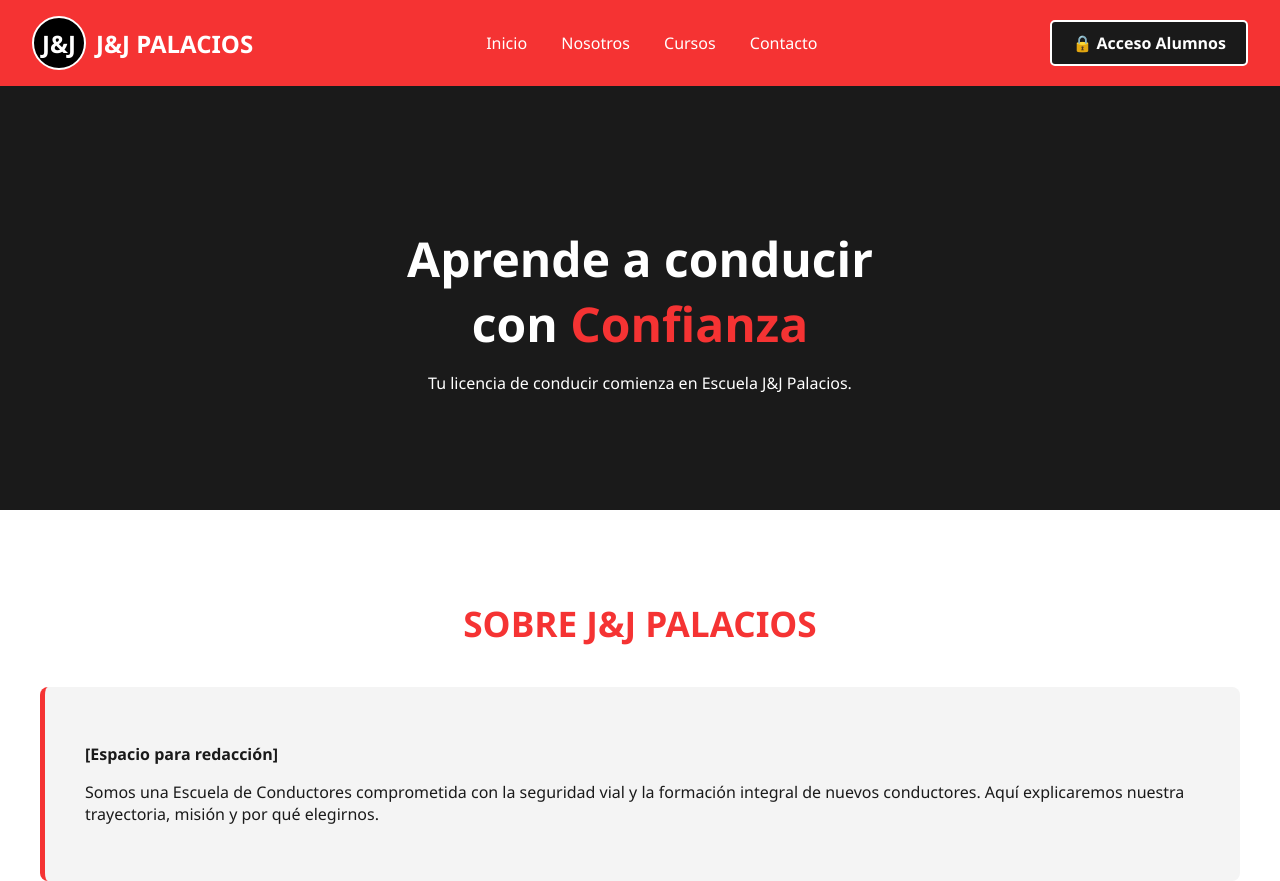
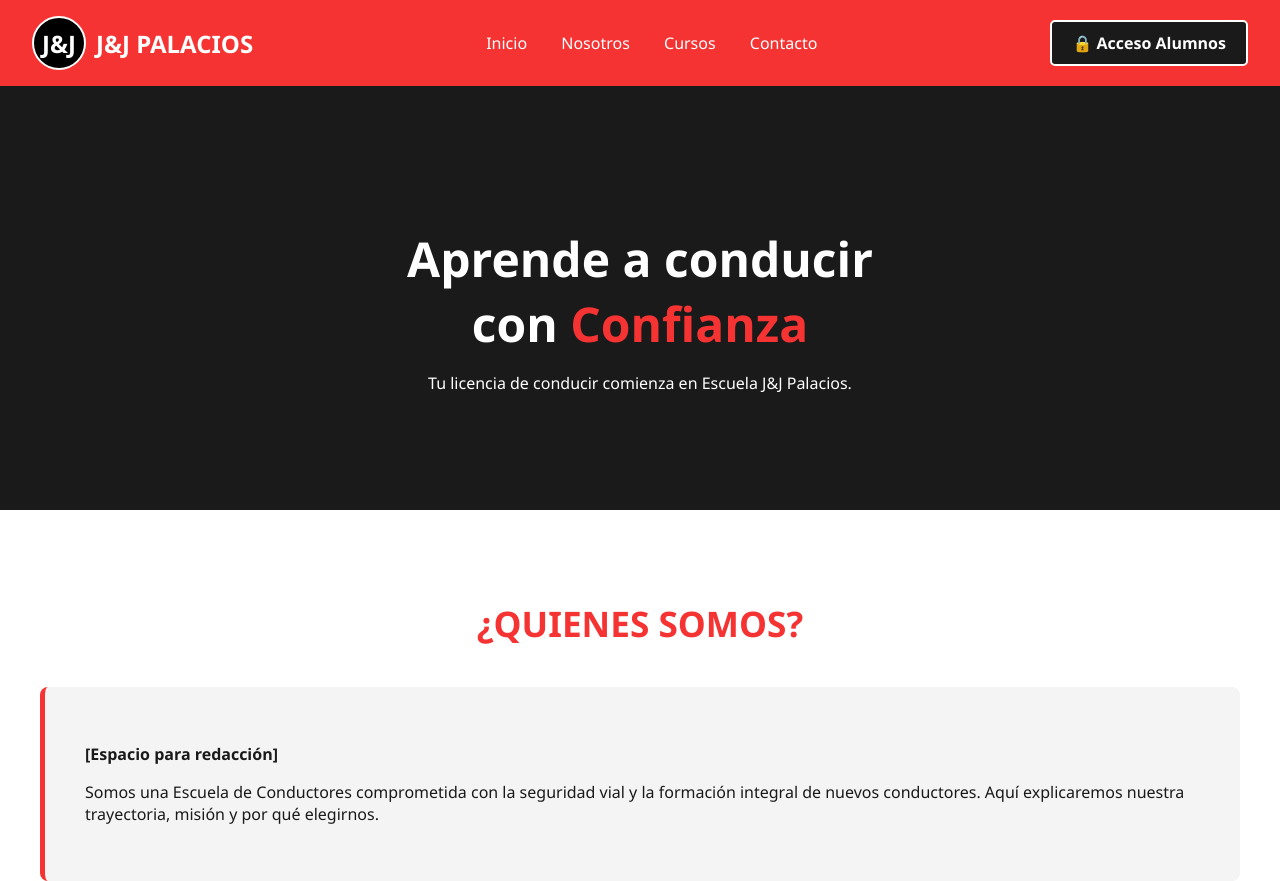
Before and after one commit to Matigopp/Pagina-Web-Escuela-de-conducci-n-JyJ-Palacios, a plain HTML site: page index.html in a window 1280 px wide. Shown: the top 881 px of the page. Drawn offline with Linux system fonts and the light colour scheme.

Commit message:
nuevas secciones

```diff
--- a/index.html
+++ b/index.html
@@ -230,7 +230,7 @@
     </section>
 
     <section id="nosotros" class="section-container">
-        <h2>Sobre J&J Palacios</h2>
+        <h2>¿Quienes Somos?</h2>
         <div class="about-box">
             <p><strong>[Espacio para redacción]</strong></p>
             <p>Somos una Escuela de Conductores comprometida con la seguridad vial y la formación integral de nuevos conductores. Aquí explicaremos nuestra trayectoria, misión y por qué elegirnos.</p>
```
Also changed, not shown: CursosDisponibles.html (added), ListaDeContenidos.html (added).
